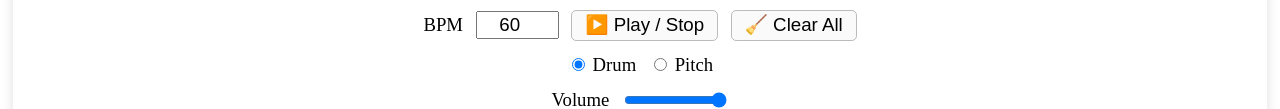
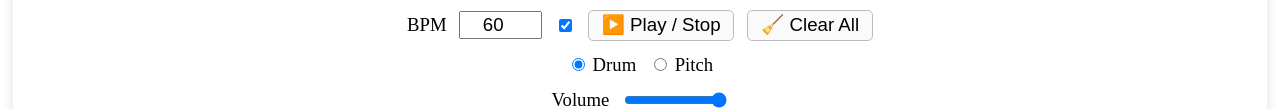
Before and after one commit to Eagleviewmusic/rhythmcraft-advance, a plain HTML site: page index.html in a window 1280 px wide. Shown: the part 539-648 px from the top of the page. Drawn offline with Linux system fonts and the light colour scheme.

Commit message:
Update index.html

```diff
--- a/index.html
+++ b/index.html
@@ -17,6 +17,7 @@
      <div class="controls-row">
   <label for="tempoInput">BPM</label>
   <input id="tempoInput" type="number" value="60" />
+  <input type="checkbox" id="tickMute" class="tick-mute-checkbox" checked>
   <button id="playButton">▶️ Play / Stop</button>
   <button id="clearButton">🧹 Clear All</button>
 </div>
```
Lines whose indentation alone changed are shown as unchanged.
